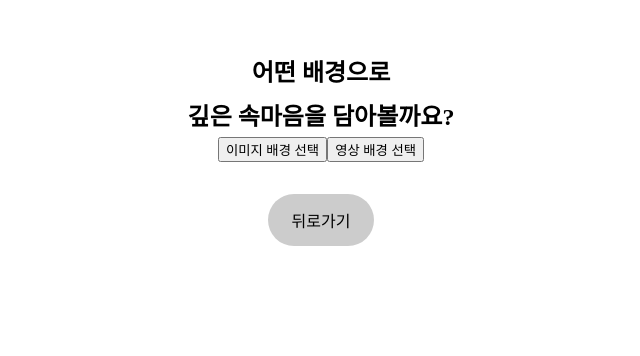
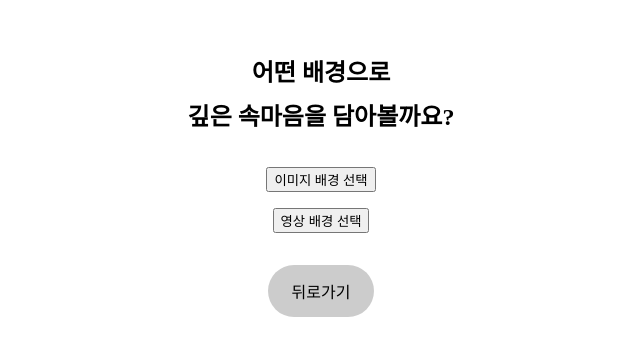
Before and after one commit to xeon-243859/ppongtok-app, a Next.js app: page /style-select in a window 1280 px wide. Shown: the part 200-556 px from the top of the page, without its empty margins (319-959 px from the left). Built offline with nearby package versions, Linux system fonts and the light colour scheme; no server answers.

Commit message:
🎨 UI 개선: 제목 위치 조정, 버튼 스타일 통일 및 가운데 정렬

```diff
--- a/pages/style-select.module.css
+++ b/pages/style-select.module.css
@@ -14,12 +14,12 @@
   margin: 0.3rem 0;
 }
 
-.style-button-group {
+.styleButtonGroup {
   display: flex;
-  flex-direction: column; /* 버튼을 세로로 정렬 */
-  gap: 12px;
-  align-items: center; /* 가운데 정렬 */
-  margin-top: 30px;
+  flex-direction: column;  /* ✅ 세로 정렬 */
+  gap: 16px;                /* 버튼 사이 여백 */
+  align-items: center;      /* 가운데 정렬 */
+  margin-top: 30px;         /* 상단 여백 */
 }
 
 .style-button-group button {
```
